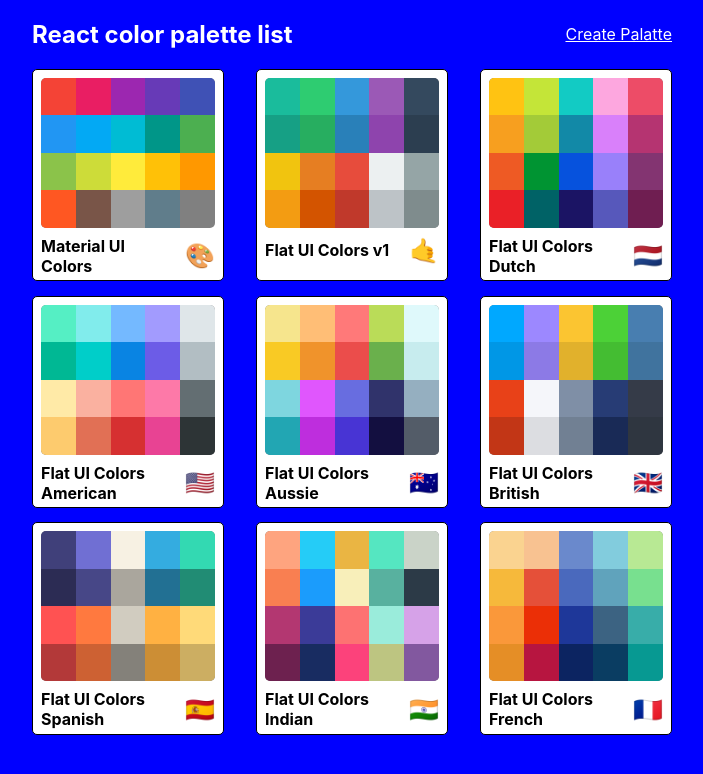
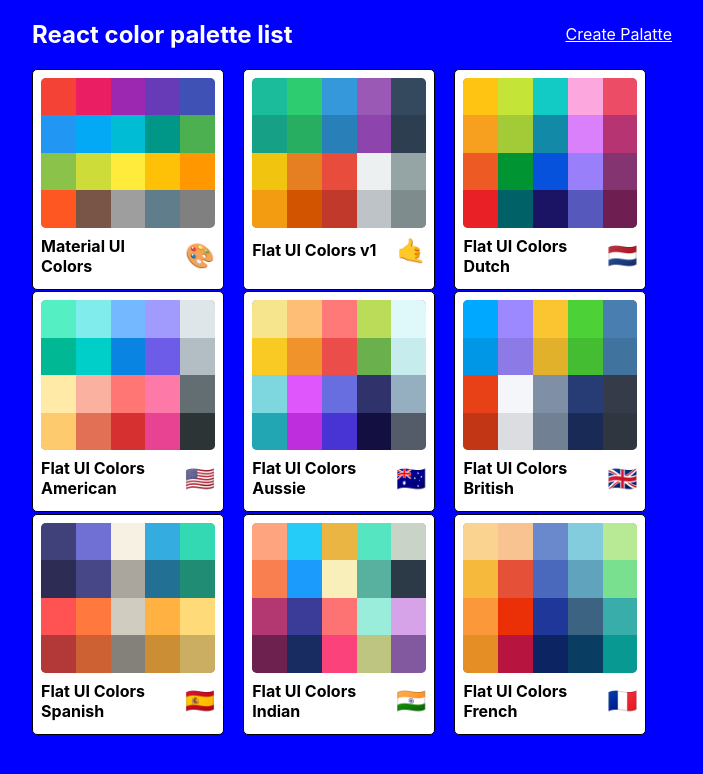
Before and after one commit to ElliotSherman/react-color-palettes-project, a React (Create React App) app: page / in a window 1280 px wide. Shown: the top 774 px of the page, without its empty margins (288-991 px from the left). Built offline with nearby package versions, Linux system fonts and the light colour scheme.

Commit message:
Add new mini palette to palettes state

```diff
--- a/src/App.js
+++ b/src/App.js
@@ -3,15 +3,25 @@ import SingleColorPalette from "./SingleColorPalette";
 import PaletteList from "./PaletteList";
 import {Routes , Route } from 'react-router-dom'
 import NewPaletteForm from "./NewPaletteForm";
+import { useNavigate} from 'react-router-dom'
+import {useState} from 'react'
+import seedColors from "./seedColors";
 
 function App() {
+  const [palettes,setPalettes] = useState([...seedColors])
+  const navigate = useNavigate();
+
+  const savePalette = (newPalette) => (
+    setPalettes([...palettes,newPalette]),
+    navigate('/')
+    )
   return (
     <>
     <Routes>
-      <Route  path='/' element={<PaletteList />}/>
-      <Route path='palette/:id' element={<Palette />} />
+      <Route  path='/' element={<PaletteList palettes={palettes}/>}/>
+      <Route path='palette/:id' element={<Palette palettes={palettes}/>} />
       <Route path='palette/:id/:shades' element={<SingleColorPalette />} />
-      <Route path='palette/new' element={<NewPaletteForm />}/>
+      <Route path='palette/new' element={<NewPaletteForm  savePalette={savePalette}/>}/>
     </Routes>
     </>
   );
--- a/src/NewPaletteForm.js
+++ b/src/NewPaletteForm.js
@@ -14,6 +14,7 @@ import ChevronLeftIcon from '@mui/icons-material/ChevronLeft';
 import { ChromePicker } from 'react-color';
 import DragableColorBox from './DragableColorBox';
 import { ValidatorForm,TextValidator } from 'react-material-ui-form-validator';
+
 
 const drawerWidth = 400;
 
@@ -63,17 +64,10 @@ const DrawerHeader = styled('div')(({ theme }) => ({
   justifyContent: 'flex-end',
 }));
 
-export default function NewPaletteForm() {
-//   const theme = useTheme();
+export default function NewPaletteForm({savePalette}) {
   const [open, setOpen] = useState(false);
   const [colorHex, setColorHex] = useState('')
   const [newName , setNewName] = useState('')
-  //  create initial color boxes array
-  const initialBoxes = [
-    {color:'blue',name:'initial blue'},
-    {color:'pink',name:'initial pink'},
-    {color:'brown',name:'initial brown'},
-  ];
   const [colorBoxes , setColorBoxes ] = useState([]);
 
   const addNewColor = () => {
@@ -92,6 +86,13 @@ export default function NewPaletteForm() {
   };
   const handleChange = (e) => {
     setNewName(e.target.value);
+  };
+  function handleSubmit(){
+    const newPalette = {
+      paletteName:'New Test Palette',
+      colors: colorBoxes,
+    }
+    savePalette(newPalette)
   }
   useEffect(() => {
     ValidatorForm.addValidationRule("isColorNameUnique", value => {
@@ -105,11 +106,10 @@ export default function NewPaletteForm() {
       );
     });
   });
-
   return (
     <Box sx={{ display: 'flex' }}>
       <CssBaseline />
-      <AppBar position="fixed" open={open}>
+      <AppBar position="fixed" open={open} color='default'>
         <Toolbar>
           <IconButton
             color="inherit"
@@ -123,6 +123,7 @@ export default function NewPaletteForm() {
           <Typography variant="h6" noWrap component="div">
             Persistent drawer
           </Typography>
+          <Button color='primary' variant='contained' onClick={handleSubmit}>Save Palette</Button>
         </Toolbar>
       </AppBar>
       <Drawer
--- a/src/Palatte.js
+++ b/src/Palatte.js
@@ -2,16 +2,16 @@ import React, { useState } from 'react';
 import ColorBox from './ColorBox';
 import Navbar from './Navbar';
 import { useParams } from "react-router-dom";
-import seedColors from "./seedColors";
+// import seedColors from "./seedColors";
 import { generatePalette } from "./colorHelpers";
 import PalletteFooter from './PalletteFooter';
 import { withStyles } from '@mui/styles';
 import styles from './styles/PaletteStyles'
 
-function Palette ({classes}) {
+function Palette ({classes , palettes}) {
     // generate palette by url :id {
     const {id} = useParams();
-    const paletteIndex = seedColors.filter(obj => obj.id === id)
+    const paletteIndex = palettes.filter(obj => obj.id === id)
     const palette = generatePalette(paletteIndex[0]);
     //  }
     const {colors , paletteName ,emoji } = palette;
--- a/src/PaletteList.js
+++ b/src/PaletteList.js
@@ -1,13 +1,14 @@
 import React from 'react';
-import seedColors from './seedColors';
+// import seedColors from './seedColors';
 import MiniPalette from './MiniPalette';
 import styles from './styles/PaletteListStyles'
 import { withStyles } from '@mui/styles';
 import {Link} from 'react-router-dom'
 
-function PaletteList({classes}) {
-    const palettes = seedColors;
-    const paletteCards = palettes.map(palette => (
+function PaletteList({classes , palettes}) {
+    const paletteList = palettes;
+    console.log(palettes)
+    const paletteCards = paletteList.map(palette => (
         <MiniPalette key={palette.id} {...palette}>{palette.paletteName}</MiniPalette>
         ))
     return (
--- a/src/styles/PaletteListStyles.js
+++ b/src/styles/PaletteListStyles.js
@@ -29,6 +29,6 @@ export default {
         width:'100%',
         display:'grid',
         gridTemplateColumns:'repeat(3,30%)',
-        gridGap:'5%',
+        gridGap:'3%',
     }
 };
```
